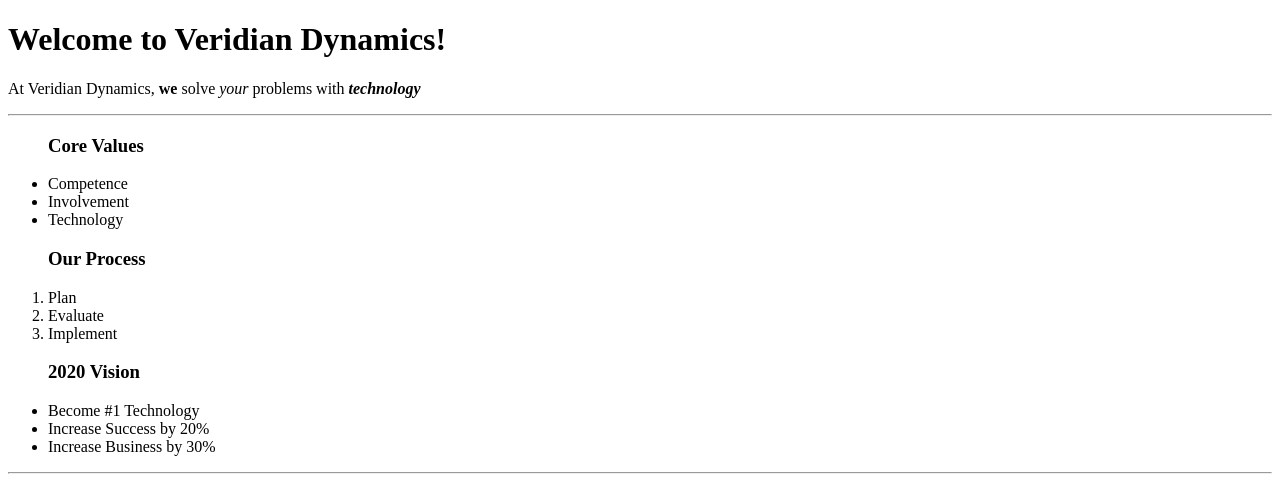
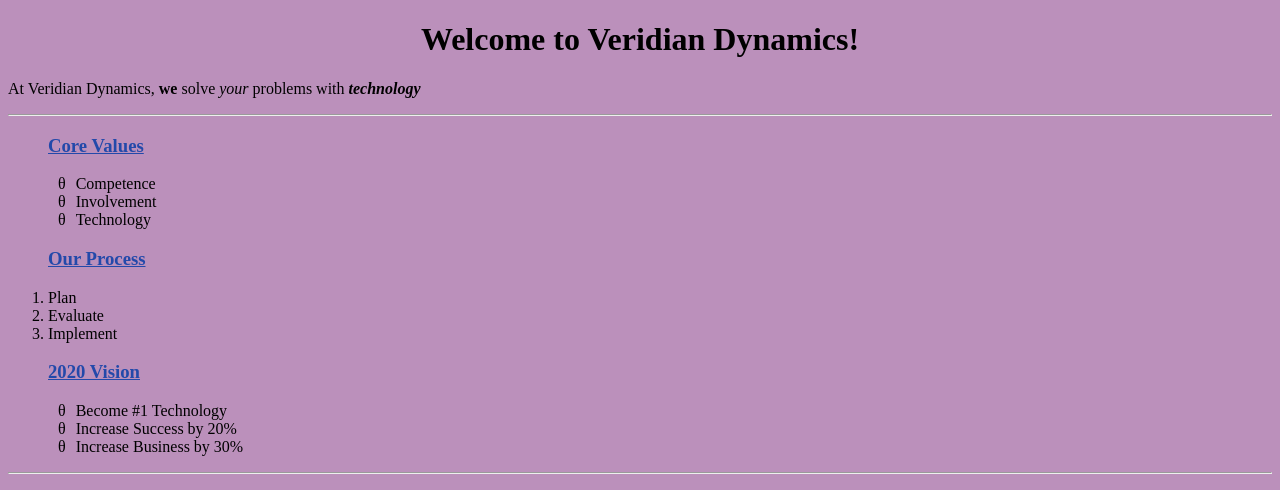
Before and after one commit to ryanmurray3/codeup-web-exercises, a plain HTML site: page welcome.html in a window 1280 px wide. Shown: the top 490 px of the page. Drawn offline with Linux system fonts and the light colour scheme.

Commit message:
welcome.html

```diff
--- a/welcome.html
+++ b/welcome.html
@@ -3,6 +3,7 @@
 <head>
     <meta charset="UTF-8">
     <title>Welcome</title>
+    <link rel="stylesheet" href="css/style.css">
 </head>
 <body>
     <header>
@@ -16,7 +17,7 @@
         }
     </style>
     <p>
-        <ul>
+        <ul class="theta">
             <h3>Core Values</h3>
             <li>Competence</li>
             <li>Involvement</li>
@@ -28,7 +29,7 @@
             <li>Evaluate</li>
             <li>Implement</li>
         </ol>
-        <ul>
+        <ul class="theta">
             <h3>2020 Vision</h3>
             <li>Become #1 Technology</li>
             <li>Increase Success by 20%</li>
```
